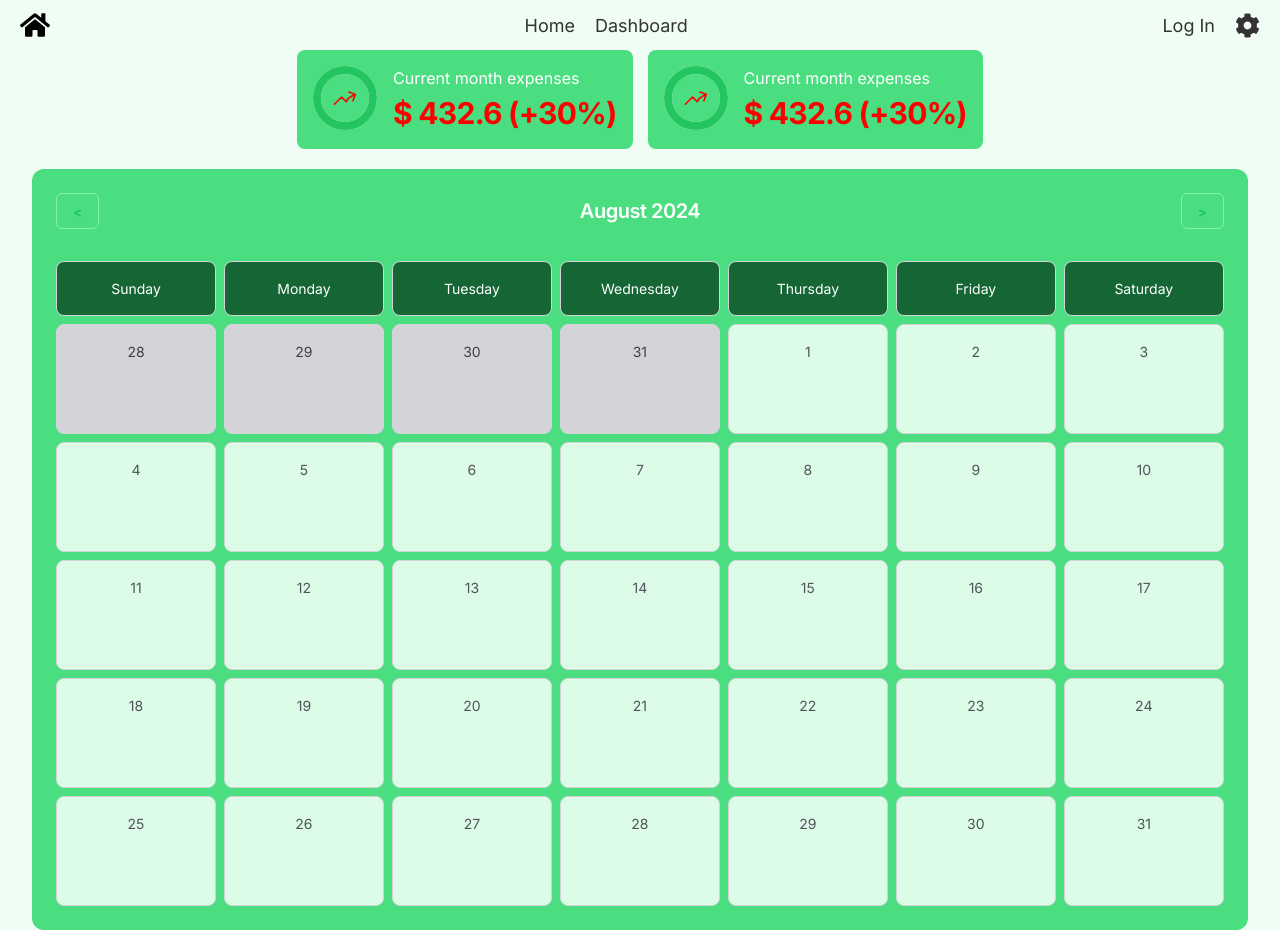
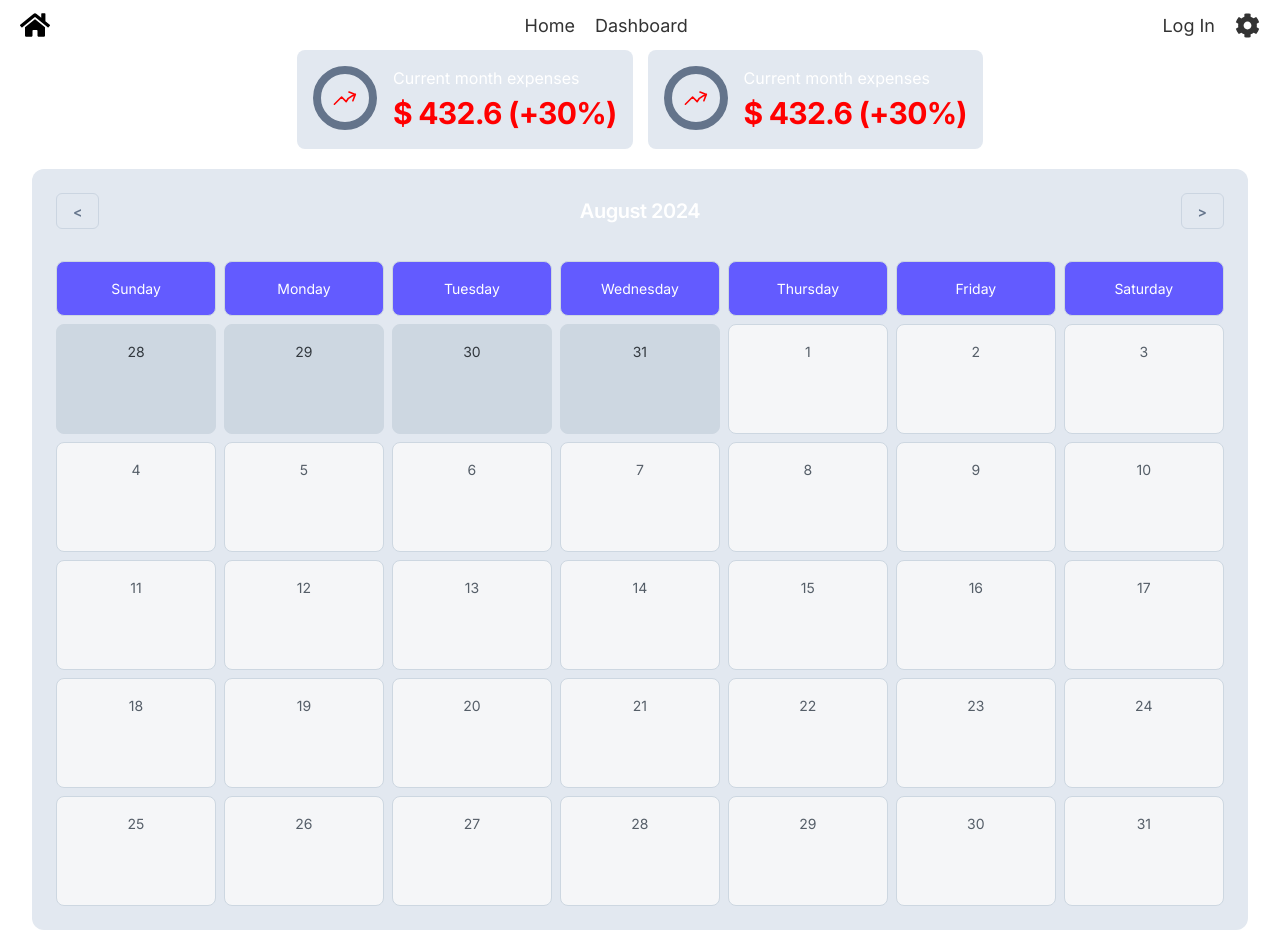
Before and after one commit to FranciscoMonteiro694/delivery-spender, a Next.js app in the folder delivery-frontend/: page / in a window 1280 px wide. Built offline with nearby package versions, Linux system fonts and the light colour scheme.

Commit message:
Update theme colors

```diff
--- a/delivery-frontend/src/app/components/Calendar.tsx
+++ b/delivery-frontend/src/app/components/Calendar.tsx
@@ -18,6 +18,7 @@ const getStartDayOfMonth = (month: number, year: number) => {
 };
 
 const Calendar: React.FC = () => {
+  const [currentDay, setCurrentDay] = useState(new Date().getDay());
   const [currentMonth, setCurrentMonth] = useState(new Date().getMonth());
   const [currentYear, setCurrentYear] = useState(new Date().getFullYear());
 
@@ -50,7 +51,7 @@ const Calendar: React.FC = () => {
   };
 
   return (
-    <Card sx={{ bgcolor: 'primary.400' }} size="lg" variant="solid">
+    <Card sx={{ bgcolor: 'primary.200' }} size="lg" variant="solid">
       <CardContent>
         <Box sx={{ display: 'flex', alignItems: 'center', justifyContent: 'space-between', mb: 2 }}>
           <Button
@@ -77,7 +78,7 @@ const Calendar: React.FC = () => {
           {/* Render days of the week */}
           {daysOfTheWeek.map((day, index) => (
             <Grid item xs={1.714} key={index}>
-              <Card sx={{ bgcolor: 'primary.800' }}>
+              <Card sx={{ bgcolor: 'neutral.500' }}>
                 <CardContent sx={{ textAlign: 'center' }}>
                   <Typography level="body-sm" textColor="white">{day}</Typography>
                 </CardContent>
--- a/delivery-frontend/src/app/components/CurrentCost.tsx
+++ b/delivery-frontend/src/app/components/CurrentCost.tsx
@@ -6,7 +6,7 @@ import SvgIcon from '@mui/joy/SvgIcon';
 
 export default function CurrentCost() {
   return (
-    <Card variant="solid" color="primary" sx={{ color: 'red', bgcolor: 'primary.400' }}>
+    <Card variant="solid" color="primary" sx={{ color: 'red', bgcolor: 'primary.200' }}>
       <CardContent orientation="horizontal">
         <CircularProgress size="lg" determinate value={100} >
           <SvgIcon sx={{ color: 'red'}}>
--- a/delivery-frontend/src/app/components/Header.css
+++ b/delivery-frontend/src/app/components/Header.css
@@ -3,7 +3,7 @@
     justify-content: space-between;
     align-items: center;
     padding: 10px 20px;
-    background-color: #f0fdf4;
+    background-color: #fff;
 }
 
 .logo {
--- a/delivery-frontend/src/app/page.module.css
+++ b/delivery-frontend/src/app/page.module.css
@@ -1,4 +1,4 @@
 .main {
   min-height: 100vh;
-  background-color: #f0fdf4;
+  background-color: #fff;
 }
--- a/delivery-frontend/src/app/theme.js
+++ b/delivery-frontend/src/app/theme.js
@@ -6,28 +6,19 @@ const theme = extendTheme({
     "light": {
       "palette": {
         "primary": {
-          "50": "#f0fdf4",
-          "100": "#dcfce7",
-          "200": "#bbf7d0",
-          "300": "#86efac",
-          "400": "#4ade80",
-          "500": "#22c55e",
-          "600": "#16a34a",
-          "700": "#15803d",
-          "800": "#166534",
-          "900": "#14532d"
+          "50": "#f8fafc",
+          "100": "#F5F6F8",
+          "200": "#e2e8f0",
+          "300": "#cbd5e1",
+          "400": "#94a3b8",
+          "500": "#64748b",
+          "600": "#475569",
+          "700": "#334155",
+          "800": "#1e293b",
+          "900": "#0f172a"
         },
         "neutral": {
-          "50": "#fafafa",
-          "100": "#f4f4f5",
-          "200": "#e4e4e7",
-          "300": "#d4d4d8",
-          "400": "#a1a1aa",
-          "500": "#71717a",
-          "600": "#52525b",
-          "700": "#3f3f46",
-          "800": "#27272a",
-          "900": "#18181b"
+          "500": "#635BFF"
         }
       }
     },
```
